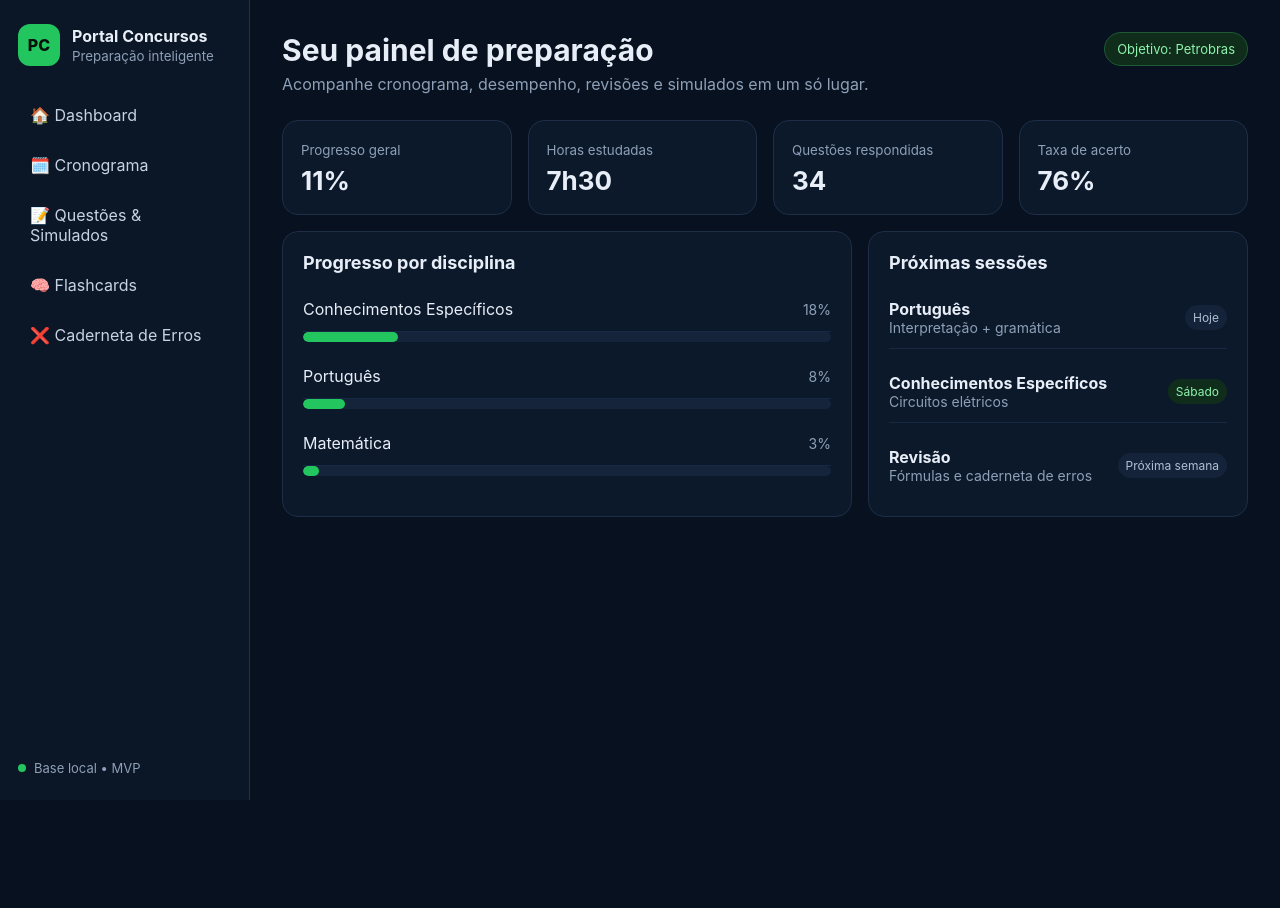
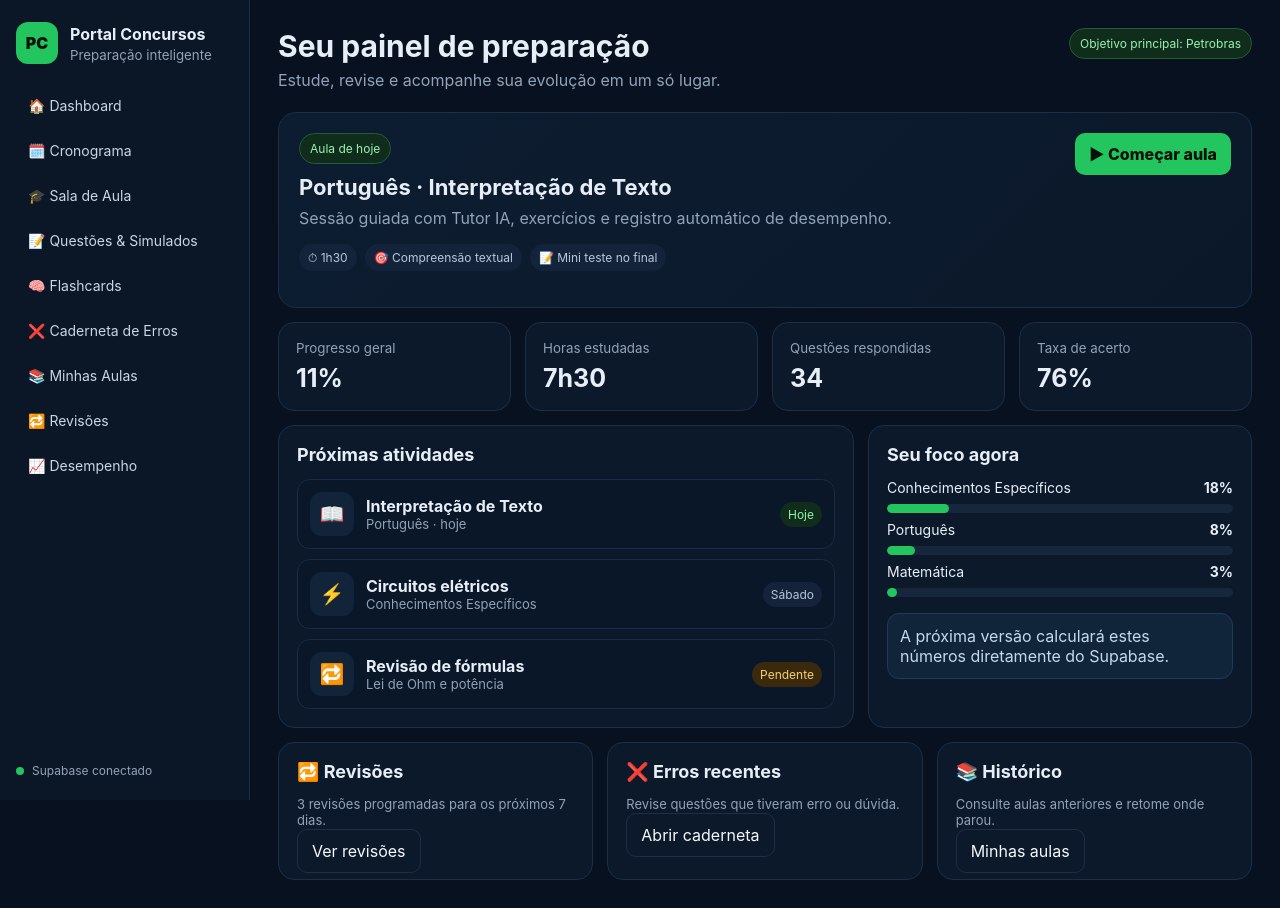
Before and after one commit to apedro95-glitch/preparatorio-petrobras, a Next.js app: page / in a window 1280 px wide. Before the commit the page ends 800 px from the top, so only its background shows below. Built offline with nearby package versions, Linux system fonts and the light colour scheme.

Commit message:
Add files via upload

```diff
--- a/app/layout.tsx
+++ b/app/layout.tsx
@@ -3,44 +3,51 @@ import type { Metadata, Viewport } from "next";
 
 export const metadata: Metadata = {
   title: "Portal Concursos",
-  description: "Portal PWA de preparação para concursos",
+  description: "Preparação inteligente para concursos",
   manifest: "/manifest.webmanifest"
 };
 
 export const viewport: Viewport = {
-  themeColor: "#0b1220",
+  themeColor: "#07111f",
   width: "device-width",
   initialScale: 1
 };
+
+const nav = [
+  ["/", "🏠", "Dashboard"],
+  ["/cronograma", "🗓️", "Cronograma"],
+  ["/sala", "🎓", "Sala de Aula"],
+  ["/quiz", "📝", "Questões & Simulados"],
+  ["/flashcards", "🧠", "Flashcards"],
+  ["/erros", "❌", "Caderneta de Erros"],
+  ["/aulas", "📚", "Minhas Aulas"],
+  ["/revisoes", "🔁", "Revisões"],
+  ["/desempenho", "📈", "Desempenho"]
+];
 
 export default function RootLayout({ children }: { children: React.ReactNode }) {
   return (
     <html lang="pt-BR">
       <body>
-        <div className="appShell">
+        <div className="shell">
           <aside className="sidebar">
             <div className="brand">
               <span className="brandMark">PC</span>
-              <div>
-                <strong>Portal Concursos</strong>
-                <small>Preparação inteligente</small>
-              </div>
+              <div><strong>Portal Concursos</strong><small>Preparação inteligente</small></div>
             </div>
-
-            <nav>
-              <a href="/">🏠 Dashboard</a>
-              <a href="/cronograma">🗓️ Cronograma</a>
-              <a href="/quiz">📝 Questões & Simulados</a>
-              <a href="/flashcards">🧠 Flashcards</a>
-              <a href="/erros">❌ Caderneta de Erros</a>
+            <nav className="nav">
+              {nav.map(([href, icon, label]) => <a key={href} href={href}>{icon} {label}</a>)}
             </nav>
-
-            <div className="sidebarFooter">
-              <span className="statusDot" /> Base local • MVP
-            </div>
+            <div className="sidebarFooter"><span className="dot" /> Supabase conectado</div>
           </aside>
-
-          <main className="content">{children}</main>
+          <main className="main">{children}</main>
+          <nav className="bottomNav">
+            <a href="/"><span>🏠</span>Início</a>
+            <a href="/cronograma"><span>🗓️</span>Agenda</a>
+            <a href="/sala"><span>🎓</span>Aula</a>
+            <a href="/quiz"><span>📝</span>Questões</a>
+            <a href="/desempenho"><span>📈</span>Progresso</a>
+          </nav>
         </div>
       </body>
     </html>
--- a/app/page.tsx
+++ b/app/page.tsx
@@ -1,62 +1,54 @@
-const subjects = [
-  { name: "Conhecimentos Específicos", value: 18 },
-  { name: "Português", value: 8 },
-  { name: "Matemática", value: 3 }
-];
-
 export default function Home() {
   return (
     <>
-      <header className="pageHeader">
-        <div>
-          <h1>Seu painel de preparação</h1>
-          <p>Acompanhe cronograma, desempenho, revisões e simulados em um só lugar.</p>
-        </div>
-        <span className="badge">Objetivo: Petrobras</span>
+      <header className="header">
+        <div><h1>Seu painel de preparação</h1><p>Estude, revise e acompanhe sua evolução em um só lugar.</p></div>
+        <span className="badge">Objetivo principal: Petrobras</span>
       </header>
 
-      <section className="grid metrics">
+      <section className="hero">
+        <div className="heroTop">
+          <div>
+            <span className="badge">Aula de hoje</span>
+            <h2 style={{marginTop:10}}>Português · Interpretação de Texto</h2>
+            <p>Sessão guiada com Tutor IA, exercícios e registro automático de desempenho.</p>
+            <div className="heroMeta">
+              <span className="chip">⏱ 1h30</span><span className="chip">🎯 Compreensão textual</span><span className="chip">📝 Mini teste no final</span>
+            </div>
+          </div>
+          <a className="btn primary" href="/sala">▶ Começar aula</a>
+        </div>
+      </section>
+
+      <section className="grid metrics" style={{marginTop:14}}>
         <div className="metric"><small>Progresso geral</small><strong>11%</strong></div>
         <div className="metric"><small>Horas estudadas</small><strong>7h30</strong></div>
         <div className="metric"><small>Questões respondidas</small><strong>34</strong></div>
         <div className="metric"><small>Taxa de acerto</small><strong>76%</strong></div>
       </section>
 
-      <section className="grid twoCol">
+      <section className="grid two">
         <div className="card">
-          <h2>Progresso por disciplina</h2>
+          <h2>Próximas atividades</h2>
           <div className="list">
-            {subjects.map((s) => (
-              <div key={s.name}>
-                <div className="row">
-                  <span>{s.name}</span>
-                  <span className="muted">{s.value}%</span>
-                </div>
-                <div className="progressTrack">
-                  <div className="progressFill" style={{ width: `${s.value}%` }} />
-                </div>
-              </div>
-            ))}
+            <div className="studyItem"><div className="studyIcon">📖</div><div><strong>Interpretação de Texto</strong><div className="muted">Português · hoje</div></div><span className="status green">Hoje</span></div>
+            <div className="studyItem"><div className="studyIcon">⚡</div><div><strong>Circuitos elétricos</strong><div className="muted">Conhecimentos Específicos</div></div><span className="status">Sábado</span></div>
+            <div className="studyItem"><div className="studyIcon">🔁</div><div><strong>Revisão de fórmulas</strong><div className="muted">Lei de Ohm e potência</div></div><span className="status orange">Pendente</span></div>
           </div>
         </div>
+        <div className="card">
+          <h2>Seu foco agora</h2>
+          <div className="statLine"><span>Conhecimentos Específicos</span><strong>18%</strong></div><div className="progress"><span style={{width:"18%"}} /></div>
+          <div className="statLine"><span>Português</span><strong>8%</strong></div><div className="progress"><span style={{width:"8%"}} /></div>
+          <div className="statLine"><span>Matemática</span><strong>3%</strong></div><div className="progress"><span style={{width:"3%"}} /></div>
+          <div className="notice" style={{marginTop:16}}>A próxima versão calculará estes números diretamente do Supabase.</div>
+        </div>
+      </section>
 
-        <div className="card">
-          <h2>Próximas sessões</h2>
-          <div className="list">
-            <div className="row">
-              <div><strong>Português</strong><div className="muted">Interpretação + gramática</div></div>
-              <span className="pill">Hoje</span>
-            </div>
-            <div className="row">
-              <div><strong>Conhecimentos Específicos</strong><div className="muted">Circuitos elétricos</div></div>
-              <span className="pill green">Sábado</span>
-            </div>
-            <div className="row">
-              <div><strong>Revisão</strong><div className="muted">Fórmulas e caderneta de erros</div></div>
-              <span className="pill">Próxima semana</span>
-            </div>
-          </div>
-        </div>
+      <section className="grid three">
+        <div className="card"><h2>🔁 Revisões</h2><p className="muted">3 revisões programadas para os próximos 7 dias.</p><a className="btn ghost" href="/revisoes">Ver revisões</a></div>
+        <div className="card"><h2>❌ Erros recentes</h2><p className="muted">Revise questões que tiveram erro ou dúvida.</p><a className="btn ghost" href="/erros">Abrir caderneta</a></div>
+        <div className="card"><h2>📚 Histórico</h2><p className="muted">Consulte aulas anteriores e retome onde parou.</p><a className="btn ghost" href="/aulas">Minhas aulas</a></div>
       </section>
     </>
   );
```
Also changed, not shown: app/globals.css.
